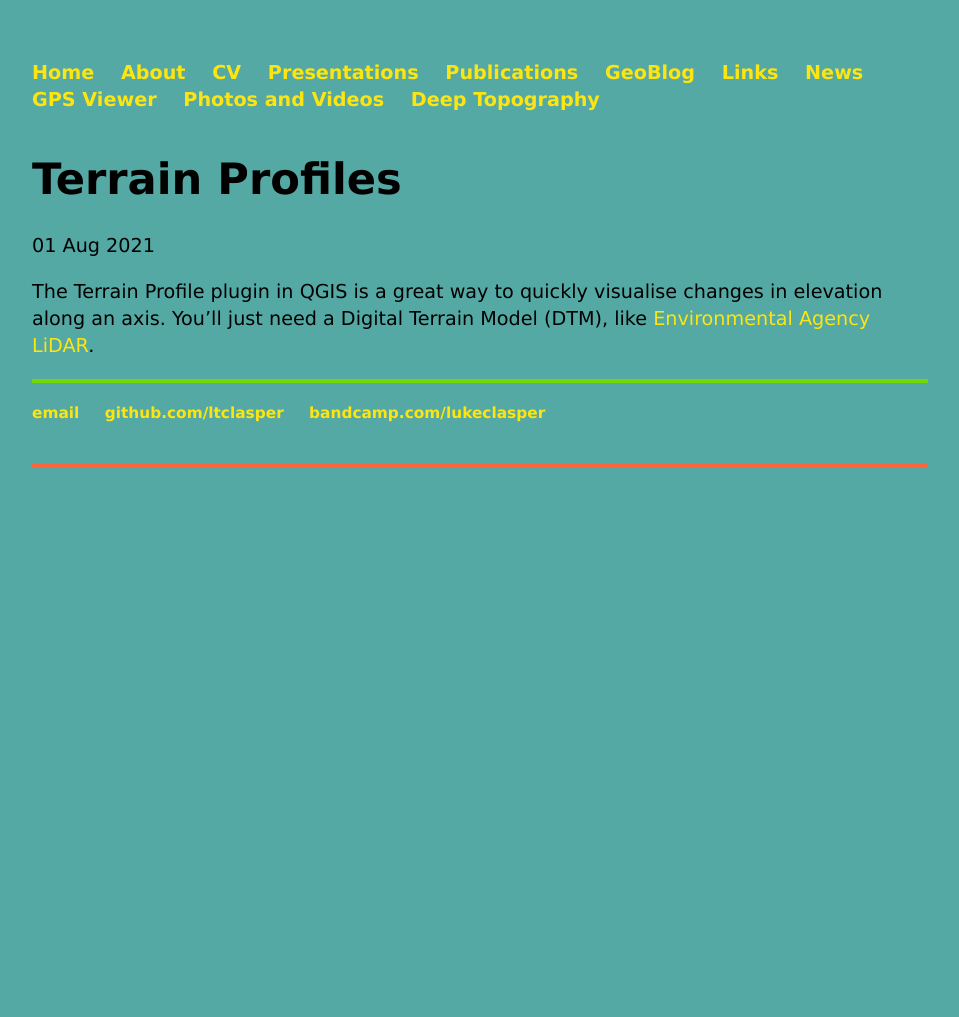
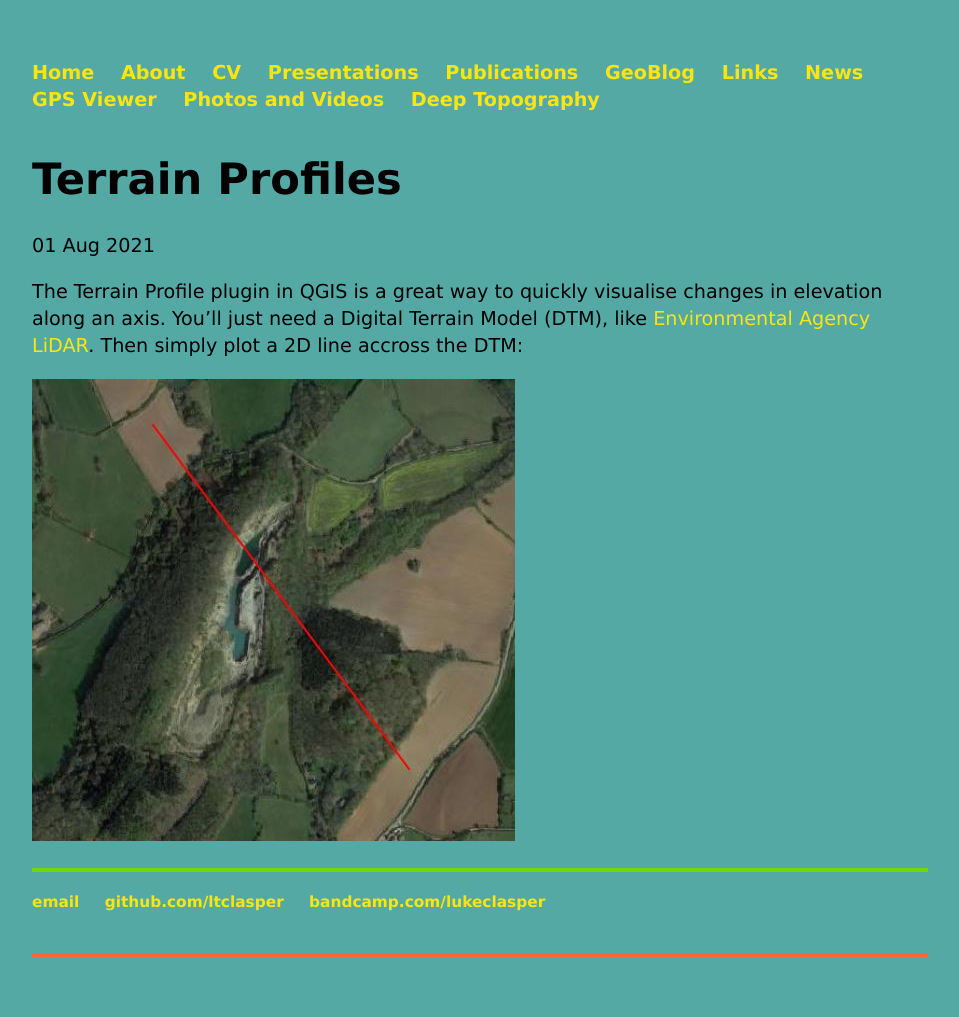
Before and after one commit to ltclasper/ltclasper.github.io, a Jekyll site: the page built from _posts/2021-08-01-terrain-profiles.md, in a window 1280 px wide. Shown: the whole page, without its empty margins (160-1119 px from the left). Built offline with Jekyll 4.4.1, drawn with Linux system fonts in a browser that asks for light colours; before the commit the page ends 900 px from its top, so only the background shows below that.

Commit message:
Update 2021-08-01-terrain-profiles.md

```diff
--- a/_posts/2021-08-01-terrain-profiles.md
+++ b/_posts/2021-08-01-terrain-profiles.md
@@ -4,4 +4,7 @@ title: "Terrain Profiles"
 date: 2021-08-01
 ---
 
-The Terrain Profile plugin in QGIS is a great way to quickly visualise changes in elevation along an axis. You'll just need a Digital Terrain Model (DTM), like [Environmental Agency LiDAR](https://environment.data.gov.uk/DefraDataDownload/?Mode=survey).
+The Terrain Profile plugin in QGIS is a great way to quickly visualise changes in elevation along an axis. You'll just need a Digital Terrain Model (DTM), like [Environmental Agency LiDAR](https://environment.data.gov.uk/DefraDataDownload/?Mode=survey). Then simply plot a 2D line accross the DTM:
+
+
+<img src="/profile_line.JPG" alt="Profile Line" style="width:483;height:462px;">
```
